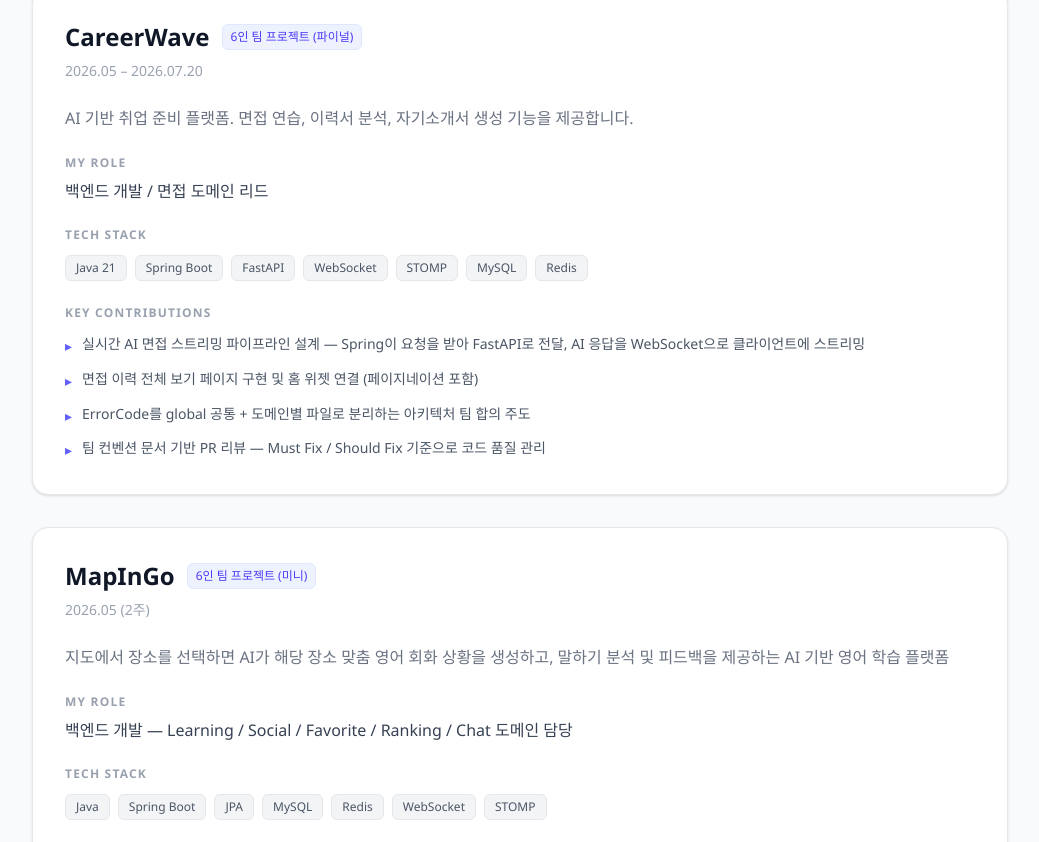
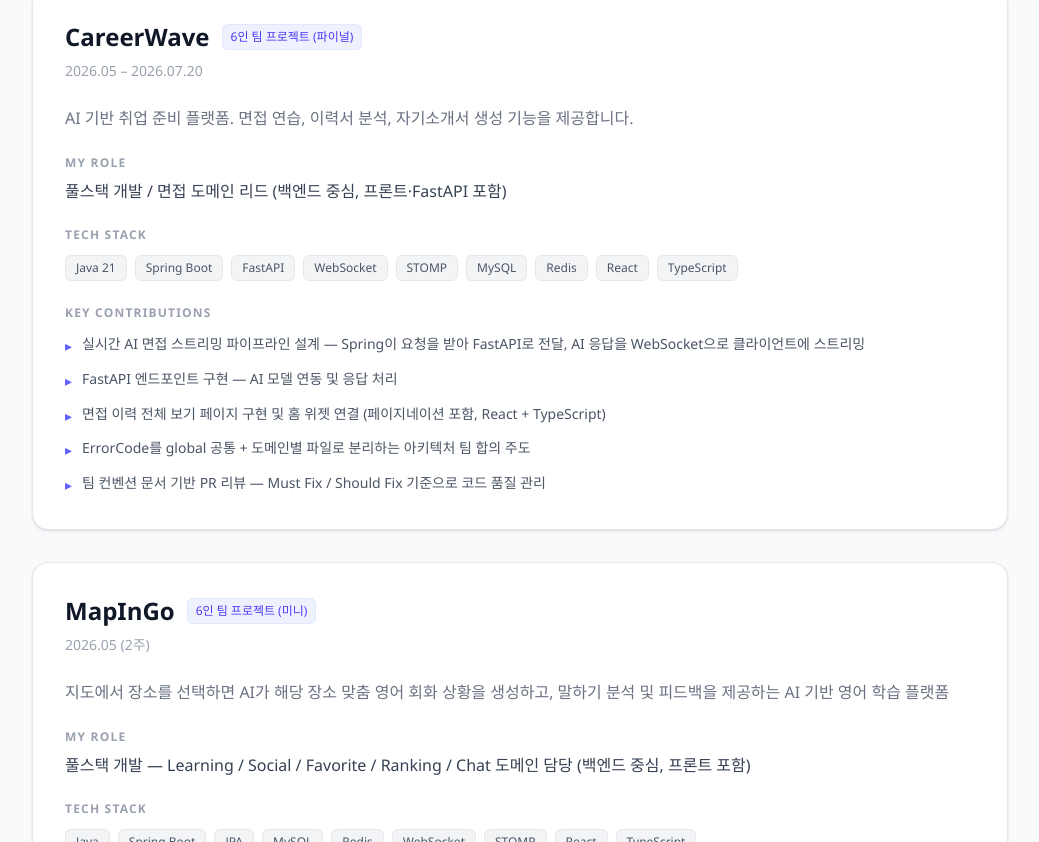
Before and after one commit to ixxveon/portfolio, a React app: page / in a window 1280 px wide. Shown: the part 1738-2580 px from the top of the page, without its empty margins (120-1159 px from the left). Built offline with nearby package versions, Linux system fonts and the light colour scheme; the HTML template or start-up script is replaced by a standard one.

Commit message:
fix : 프로젝트 역할 풀스택으로 수정 및 FastAPI 추가

```diff
--- a/src/data/portfolio.ts
+++ b/src/data/portfolio.ts
@@ -90,11 +90,12 @@ export const projects: Project[] = [
     team: "6인 팀 프로젝트 (파이널)",
     description:
       "AI 기반 취업 준비 플랫폼. 면접 연습, 이력서 분석, 자기소개서 생성 기능을 제공합니다.",
-    role: "백엔드 개발 / 면접 도메인 리드",
-    techStack: ["Java 21", "Spring Boot", "FastAPI", "WebSocket", "STOMP", "MySQL", "Redis"],
+    role: "풀스택 개발 / 면접 도메인 리드 (백엔드 중심, 프론트·FastAPI 포함)",
+    techStack: ["Java 21", "Spring Boot", "FastAPI", "WebSocket", "STOMP", "MySQL", "Redis", "React", "TypeScript"],
     highlights: [
       "실시간 AI 면접 스트리밍 파이프라인 설계 — Spring이 요청을 받아 FastAPI로 전달, AI 응답을 WebSocket으로 클라이언트에 스트리밍",
-      "면접 이력 전체 보기 페이지 구현 및 홈 위젯 연결 (페이지네이션 포함)",
+      "FastAPI 엔드포인트 구현 — AI 모델 연동 및 응답 처리",
+      "면접 이력 전체 보기 페이지 구현 및 홈 위젯 연결 (페이지네이션 포함, React + TypeScript)",
       "ErrorCode를 global 공통 + 도메인별 파일로 분리하는 아키텍처 팀 합의 주도",
       "팀 컨벤션 문서 기반 PR 리뷰 — Must Fix / Should Fix 기준으로 코드 품질 관리",
     ],
@@ -107,8 +108,8 @@ export const projects: Project[] = [
     team: "6인 팀 프로젝트 (미니)",
     description:
       "지도에서 장소를 선택하면 AI가 해당 장소 맞춤 영어 회화 상황을 생성하고, 말하기 분석 및 피드백을 제공하는 AI 기반 영어 학습 플랫폼",
-    role: "백엔드 개발 — Learning / Social / Favorite / Ranking / Chat 도메인 담당",
-    techStack: ["Java", "Spring Boot", "JPA", "MySQL", "Redis", "WebSocket", "STOMP"],
+    role: "풀스택 개발 — Learning / Social / Favorite / Ranking / Chat 도메인 담당 (백엔드 중심, 프론트 포함)",
+    techStack: ["Java", "Spring Boot", "JPA", "MySQL", "Redis", "WebSocket", "STOMP", "React", "TypeScript"],
     highlights: [
       "친구 관계를 PENDING → ACCEPTED / REJECTED / BLOCKED 상태 머신으로 설계, 중복 요청 및 자기 자신 요청 방어 로직 포함",
       "study_score 집계 쿼리 기반 전체/주간/친구 랭킹 구현 — ACCEPTED 관계인 친구만 친구 랭킹에 포함",
```
